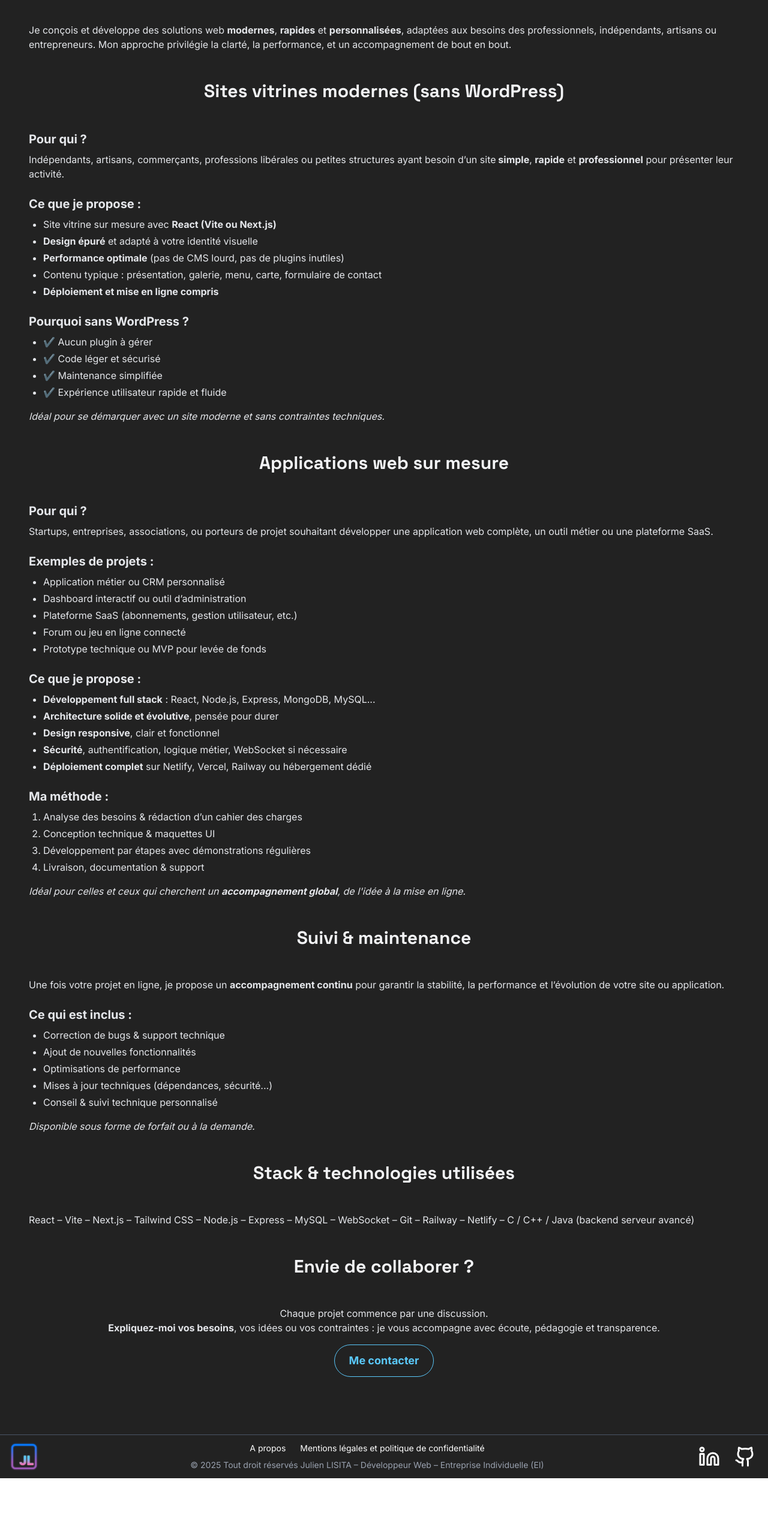
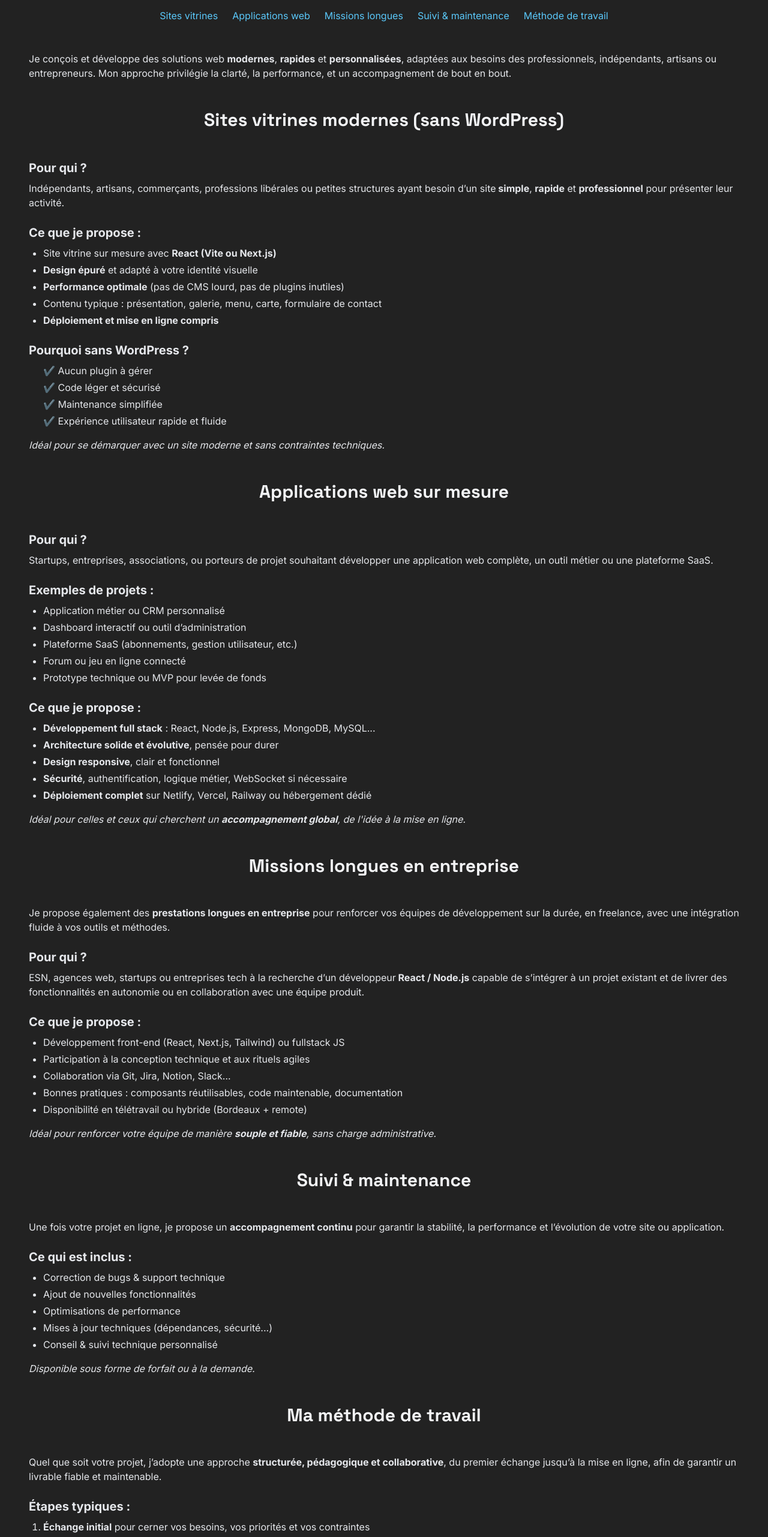
Before and after one commit to julienlisita/portfolio-react, a React (Vite) app: page /services in a window 1280 px wide. Shown: the part 234-2797 px from the top of the page at 60% size. Before the commit the page ends 2699 px from the top, so only its background shows below. Built offline with nearby package versions, Linux system fonts and the light colour scheme.

Commit message:
refactor(services): improve structure and flow of service offerings

```diff
--- a/src/pages/ServicesPage.jsx
+++ b/src/pages/ServicesPage.jsx
@@ -10,6 +10,15 @@ export default function ServicesPage()
   return (
     <>
       <PageTitle>Mes services</PageTitle>
+      <nav className="mt-6 mb-10 text-sm sm:text-base text-center">
+        <ul className="flex flex-wrap justify-center gap-4 sm:gap-6 text-[#5AC8FA] font-medium">
+          <li><a href="#vitrines" className="hover:underline">Sites vitrines</a></li>
+          <li><a href="#apps" className="hover:underline">Applications web</a></li>
+          <li><a href="#missions" className="hover:underline">Missions longues</a></li>
+          <li><a href="#maintenance" className="hover:underline">Suivi & maintenance</a></li>
+          <li><a href="#method" className="hover:underline">Méthode de travail</a></li>
+        </ul>
+      </nav>
       <Section>
         <p>
           Je conçois et développe des solutions web <strong>modernes</strong>, <strong>rapides</strong> et <strong>personnalisées</strong>,
@@ -35,8 +44,8 @@ export default function ServicesPage()
           <li><strong>Déploiement et mise en ligne compris</strong></li>
         </ul>
 
-        <h3 className="text-xl font-semibold mt-6 mb-2">Pourquoi sans WordPress ?</h3>
-        <ul className="list-disc ml-6 space-y-1">
+        <h3 className="text-xl font-semibold mt-6 mb-2 ">Pourquoi sans WordPress ?</h3>
+        <ul className="list-list-none ml-6 space-y-1">
           <li>✔️ Aucun plugin à gérer</li>
           <li>✔️ Code léger et sécurisé</li>
           <li>✔️ Maintenance simplifiée</li>
@@ -76,16 +85,35 @@ export default function ServicesPage()
           <li><strong>Déploiement complet</strong> sur Netlify, Vercel, Railway ou hébergement dédié</li>
         </ul>
 
-        <h3 className="text-xl font-semibold mt-6 mb-2">Ma méthode :</h3>
-        <ol className="list-decimal ml-6 space-y-1">
-          <li>Analyse des besoins & rédaction d’un cahier des charges</li>
-          <li>Conception technique & maquettes UI</li>
-          <li>Développement par étapes avec démonstrations régulières</li>
-          <li>Livraison, documentation & support</li>
-        </ol>
+        <p className="mt-4 italic">
+          Idéal pour celles et ceux qui cherchent un <strong>accompagnement global</strong>, de l'idée à la mise en ligne.
+        </p>
+      </Section>
+
+      <Section id="missions" title="Missions longues en entreprise">
+        <p>
+          Je propose également des <strong>prestations longues en entreprise</strong> pour renforcer vos équipes de développement sur la durée,
+          en freelance, avec une intégration fluide à vos outils et méthodes.
+        </p>
+
+        <h3 className="text-xl font-semibold mt-6 mb-2">Pour qui ?</h3>
+        <p>
+          ESN, agences web, startups ou entreprises tech à la recherche d’un développeur
+          <strong> React / Node.js</strong> capable de s’intégrer à un projet existant et de livrer des fonctionnalités
+          en autonomie ou en collaboration avec une équipe produit.
+        </p>
+
+        <h3 className="text-xl font-semibold mt-6 mb-2">Ce que je propose :</h3>
+        <ul className="list-disc ml-6 space-y-1">
+          <li>Développement front-end (React, Next.js, Tailwind) ou fullstack JS</li>
+          <li>Participation à la conception technique et aux rituels agiles</li>
+          <li>Collaboration via Git, Jira, Notion, Slack…</li>
+          <li>Bonnes pratiques : composants réutilisables, code maintenable, documentation</li>
+          <li>Disponibilité en télétravail ou hybride (Bordeaux + remote)</li>
+        </ul>
 
         <p className="mt-4 italic">
-          Idéal pour celles et ceux qui cherchent un <strong>accompagnement global</strong>, de l'idée à la mise en ligne.
+          Idéal pour renforcer votre équipe de manière <strong>souple et fiable</strong>, sans charge administrative.
         </p>
       </Section>
 
@@ -108,11 +136,32 @@ export default function ServicesPage()
         <p className="mt-4 italic">Disponible sous forme de forfait ou à la demande.</p>
       </Section>
 
+      <Section id="method" title="Ma méthode de travail">
+        <p>
+          Quel que soit votre projet, j’adopte une approche <strong>structurée, pédagogique et collaborative</strong>,
+          du premier échange jusqu’à la mise en ligne, afin de garantir un livrable fiable et maintenable.
+        </p>
+
+        <h3 className="text-xl font-semibold mt-6 mb-2">Étapes typiques :</h3>
+        <ol className="list-decimal ml-6 space-y-1">
+          <li><strong>Échange initial</strong> pour cerner vos besoins, vos priorités et vos contraintes</li>
+          <li><strong>Conception technique & maquettes</strong> (si besoin)</li>
+          <li><strong>Développement par itérations</strong> avec démonstrations intermédiaires</li>
+          <li><strong>Livraison avec documentation</strong> et accompagnement</li>
+          <li><strong>Support post-livraison</strong> et évolutions possibles</li>
+        </ol>
+
+        <p className="mt-4 italic">
+          Une méthode simple, adaptée à la taille de chaque projet, pour éviter les zones floues et garantir la qualité.
+        </p>
+      </Section>
+
       {/* Stack */}
       <Section title="Stack & technologies utilisées">
         <p>
           React – Vite – Next.js – Tailwind CSS – Node.js – Express – MySQL – WebSocket – Git – Railway – Netlify – C / C++ / Java (backend serveur avancé)
         </p>
+        <p>voir <a href="/competences" className="text-[#5AC8FA] underline"> ma stack complète</a></p>
       </Section>
 
       {/* Contact */}
```
